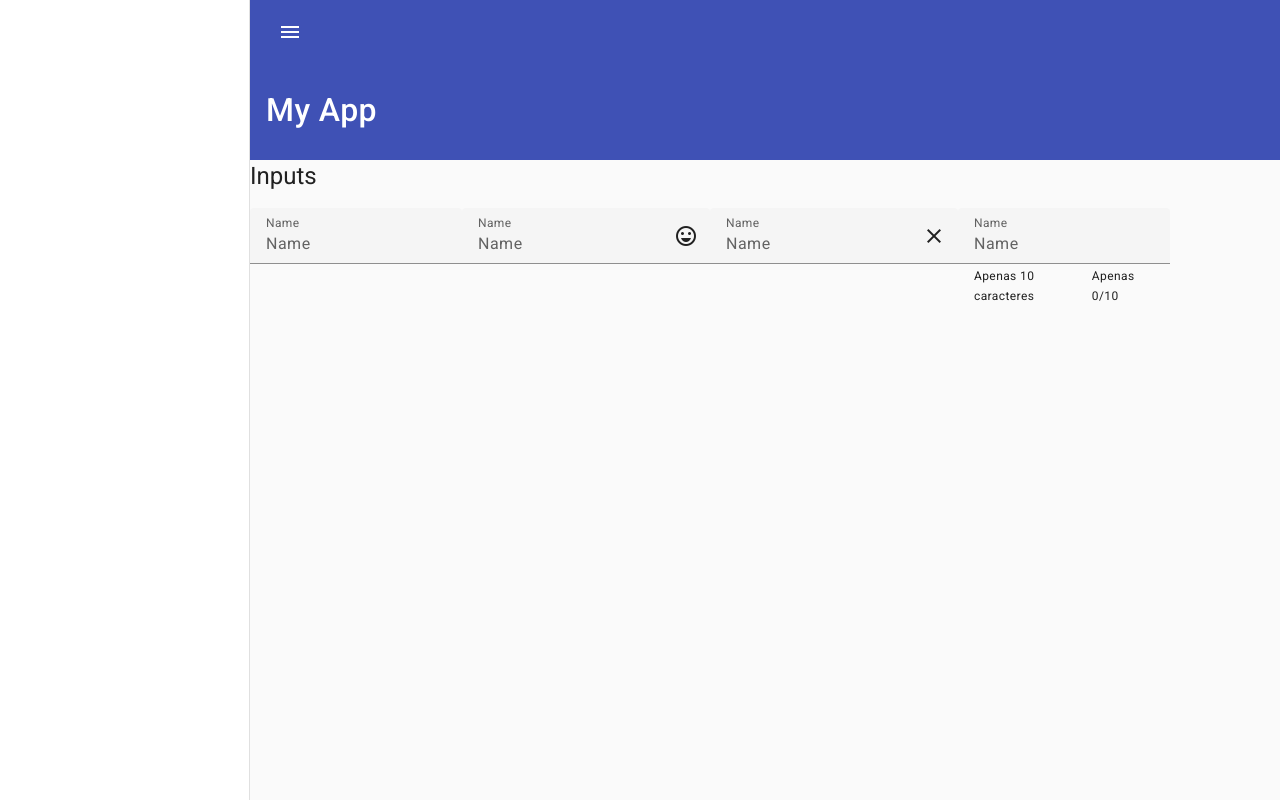
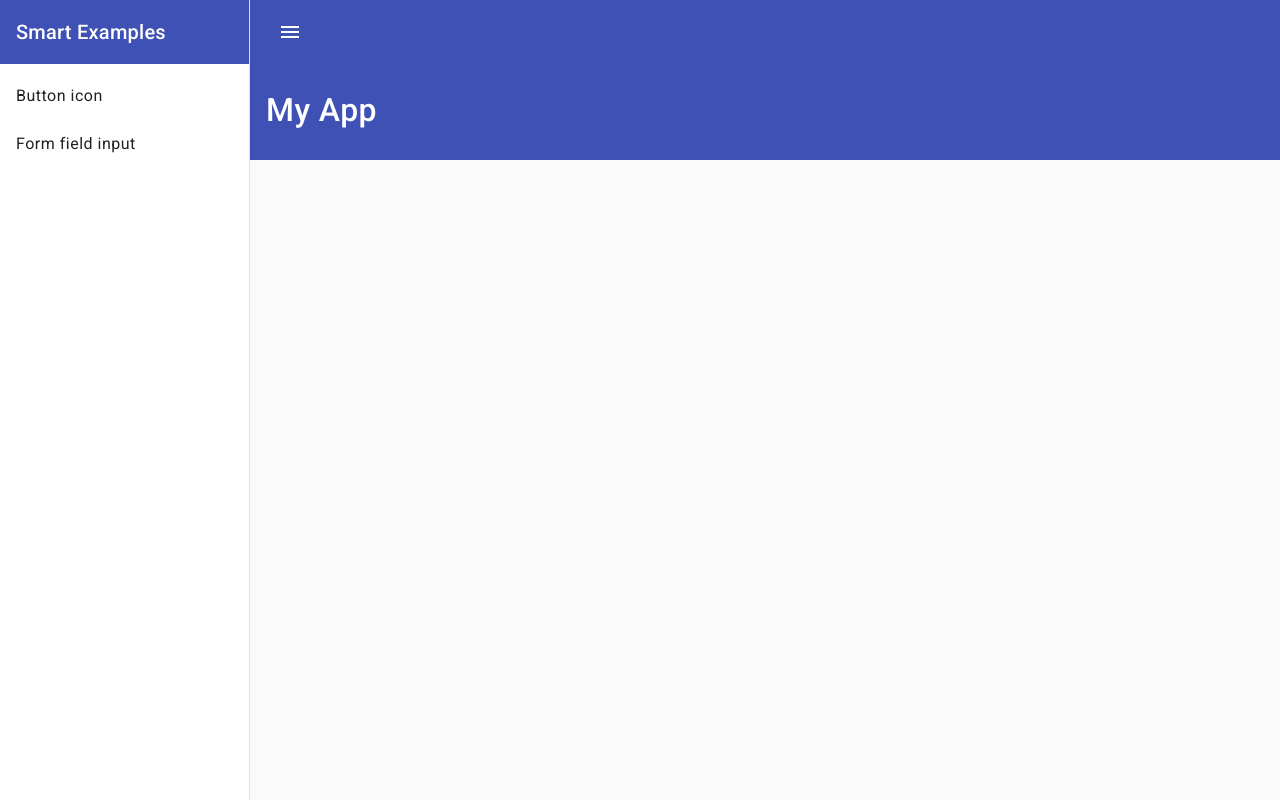
Before and after one commit to brunoolympioferreira/angular-material-curso-rxJS, an Angular app: page / in a window 1280 px wide. Built offline with nearby package versions, Linux system fonts and the light colour scheme.

Commit message:
Organizando rotas

```diff
--- a/src/app/app-routing.module.ts
+++ b/src/app/app-routing.module.ts
@@ -1,7 +1,12 @@
-import { NgModule } from '@angular/core';
+import { NgModule, Component } from '@angular/core';
 import { RouterModule, Routes } from '@angular/router';
+import { ButtonsIconsComponent } from './buttons-icons/buttons-icons.component';
+import { FormFieldInputComponent } from './form-field-input/form-field-input.component';
 
-const routes: Routes = [];
+const routes: Routes = [
+  { path: 'buttonIcon', component: ButtonsIconsComponent },
+  { path: 'formFieldInput', component: FormFieldInputComponent }
+];
 
 @NgModule({
   imports: [RouterModule.forRoot(routes)],
--- a/src/app/app.component.html
+++ b/src/app/app.component.html
@@ -1,6 +1,13 @@
 <mat-sidenav-container>
-  <mat-sidenav class="sidenav" #sidenav [opened]="!isSmallScreen" [fixedInViewport]="true"
-    [mode]="sidenavMode"></mat-sidenav>
+  <mat-sidenav class="sidenav" #sidenav [opened]="!isSmallScreen" [fixedInViewport]="true" [mode]="sidenavMode">
+    <mat-toolbar color="primary">
+      Smart Examples
+    </mat-toolbar>
+    <mat-nav-list>
+      <a mat-list-item routerLink="/buttonIcon">Button icon</a>
+      <a mat-list-item routerLink="/formFieldInput">Form field input</a>
+    </mat-nav-list>
+  </mat-sidenav>
   <mat-sidenav-content>
     <mat-toolbar class="toolbar-menu" color="primary" [class.mat-elevation-z4]="applyShadow">
       <button mat-icon-button class="example-icon" (click)="sidenav.toggle()">
@@ -18,8 +25,8 @@
     <mat-toolbar class="toolbar-submenu" color="primary">
       <span *ngIf="!popText">My App</span>
     </mat-toolbar>
-    <!-- <app-buttons-icons></app-buttons-icons> -->
-    <app-form-field-input></app-form-field-input>
+
     <router-outlet></router-outlet>
+
   </mat-sidenav-content>
 </mat-sidenav-container>
--- a/src/app/material/material.module.ts
+++ b/src/app/material/material.module.ts
@@ -1,3 +1,5 @@
+import { MAT_FORM_FIELD_DEFAULT_OPTIONS } from '@angular/material/form-field';
+
 import { NgModule } from '@angular/core';
 
 import { MatSliderModule } from '@angular/material/slider';
@@ -6,8 +8,8 @@
 import { MatButtonModule } from '@angular/material/button';
 import { MatSidenavModule } from '@angular/material/sidenav';
 import { MatInputModule } from '@angular/material/input';
+import { MatListModule } from '@angular/material/list';
 
-import { MAT_FORM_FIELD_DEFAULT_OPTIONS } from '@angular/material/form-field';
 @NgModule({
   exports: [
     MatSliderModule,
@@ -16,6 +18,7 @@
     MatButtonModule,
     MatSidenavModule,
     MatInputModule,
+    MatListModule
   ],
   declarations: [],
   providers: [
```
